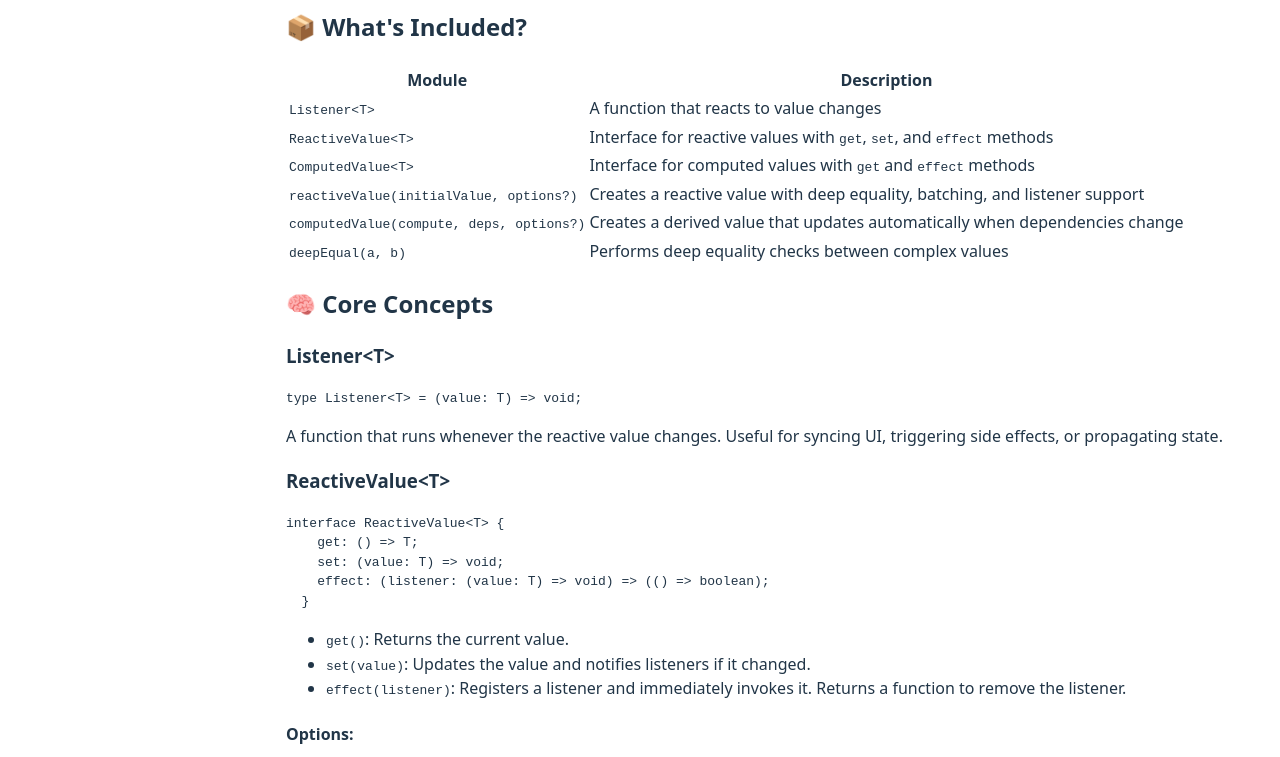
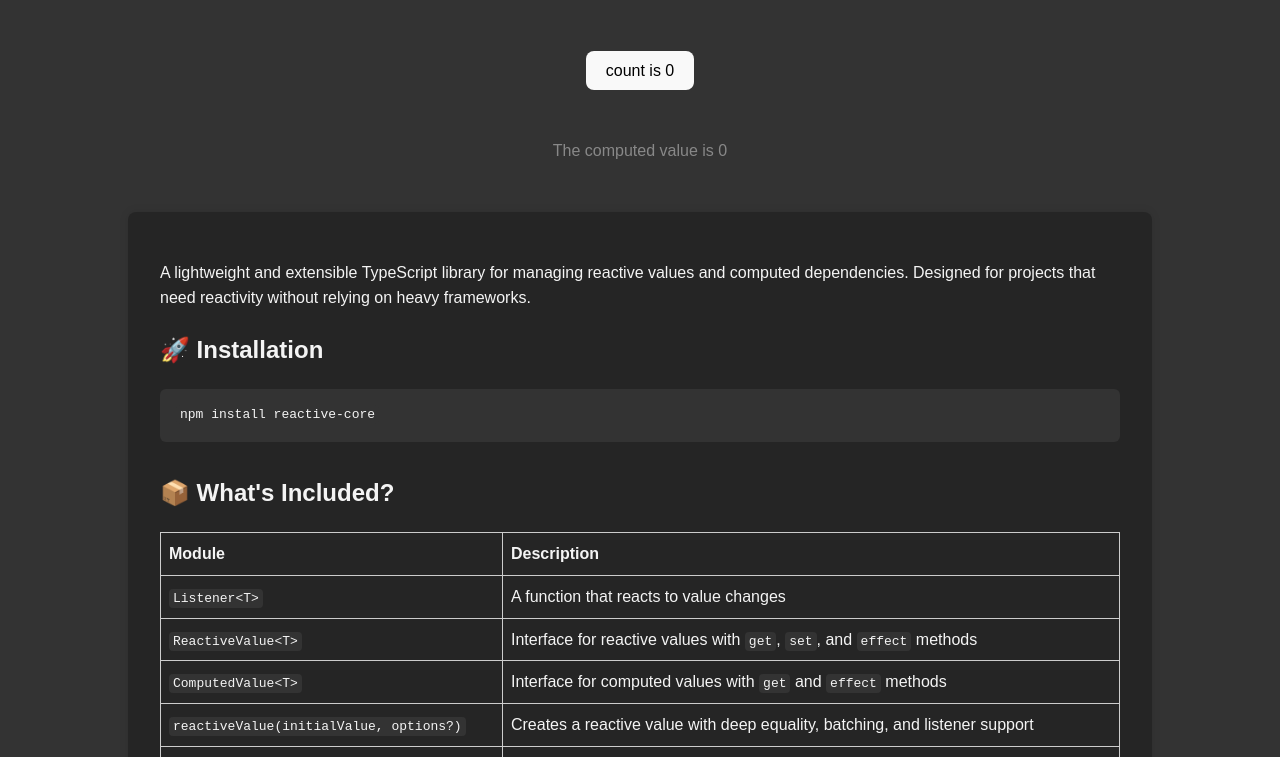
Before and after one commit to KaguilarA/Reactive-Values, a website built with Vite: page index.html in a window 1280 px wide. Shown: the part 170-927 px from the top of the page. Built offline with nearby package versions, Linux system fonts and the light colour scheme.

Commit message:
add documentation

```diff
--- a/src/main.ts
+++ b/src/main.ts
@@ -3,44 +3,39 @@ import reactiveValue from './values/reactiveValue';
 import computedValue from './values/computedValue';
 
 const count = reactiveValue(0);
+const doubleCount = computedValue(() => count() * 2, [count]);
 
-const doubleCount = computedValue(() => count.get() * 2, [count]);
-
-function setupCompuedCounter() {
+function setupComputedCounter() {
   const htmlElement = document.querySelector<HTMLSpanElement>('#computedCounter')!;
 
-  const setCounter = () => {
-    htmlElement.innerHTML = `${doubleCount.get()}`;
-  }
-
-  setCounter();
+  doubleCount.effect((val) => {
+    htmlElement.innerHTML = `${val}`;
+  });
 }
 
 function setupReactiveCounter() {
-  const htlmElement = document.querySelector<HTMLButtonElement>('#counter')!;
-  const setCounter = (newCount: number) => {
-    count.set(newCount);
-    htlmElement.innerHTML = `count is ${count.get()}`;
-  }
+  const htmlElement = document.querySelector<HTMLButtonElement>('#counter')!;
 
-  setCounter(count.get());
-  setupCompuedCounter();
-  htlmElement.addEventListener('click', () => {
-    setCounter(count.get() + 1);
-    setupCompuedCounter();
-  })
+  count.effect((val) => {
+    htmlElement.innerHTML = `count is ${val}`;
+  });
+
+  htmlElement.addEventListener('click', () => {
+    count.set(count.get() + 1);
+  });
+
+  setupComputedCounter();
 }
 
-document.querySelector<HTMLDivElement>('#app')!.innerHTML = `
+document.querySelector<HTMLDivElement>('#example')!.innerHTML = `
   <div>
-    <h1>Reactive Core</h1>
     <div class="card">
       <button id="counter" type="button"></button>
     </div>
     <p class="read-the-docs">
-      The computed value is <spam id="computedCounter"></spam>
+      The computed value is <span id="computedCounter"></span>
     </p>
   </div>
-`
+`;
 
 setupReactiveCounter();
--- a/src/style.css
+++ b/src/style.css
@@ -24,15 +24,57 @@ a:hover {
 
 body {
   margin: 0;
-  display: flex;
   place-items: center;
-  min-width: 320px;
-  min-height: 100vh;
+  background: #333;
+  color: #f4f4f4;
+  font-family: Arial, sans-serif;
+  line-height: 1.6;
+  padding: 2rem;
 }
 
 h1 {
   font-size: 3.2em;
   line-height: 1.1;
+}
+
+code {
+  background: #333;
+  padding: 2px 4px;
+  border-radius: 4px;
+  font-family: monospace;
+}
+
+pre {
+  background: #333;
+  padding: 1rem;
+  border-radius: 6px;
+  overflow-x: auto;
+}
+
+table {
+  border-collapse: collapse;
+  width: 100%;
+  margin: 1rem 0;
+}
+
+th,
+td {
+  border: 1px solid #ccc;
+  padding: 0.5rem;
+  text-align: left;
+}
+
+.container {
+  max-width: 960px;
+  margin: auto;
+  background: #252525;
+  padding: 2rem;
+  border-radius: 8px;
+  box-shadow: 0 0 10px rgba(0, 0, 0, 0.1);
+}
+
+.section {
+  margin-bottom: 2rem;
 }
 
 #app {
```
